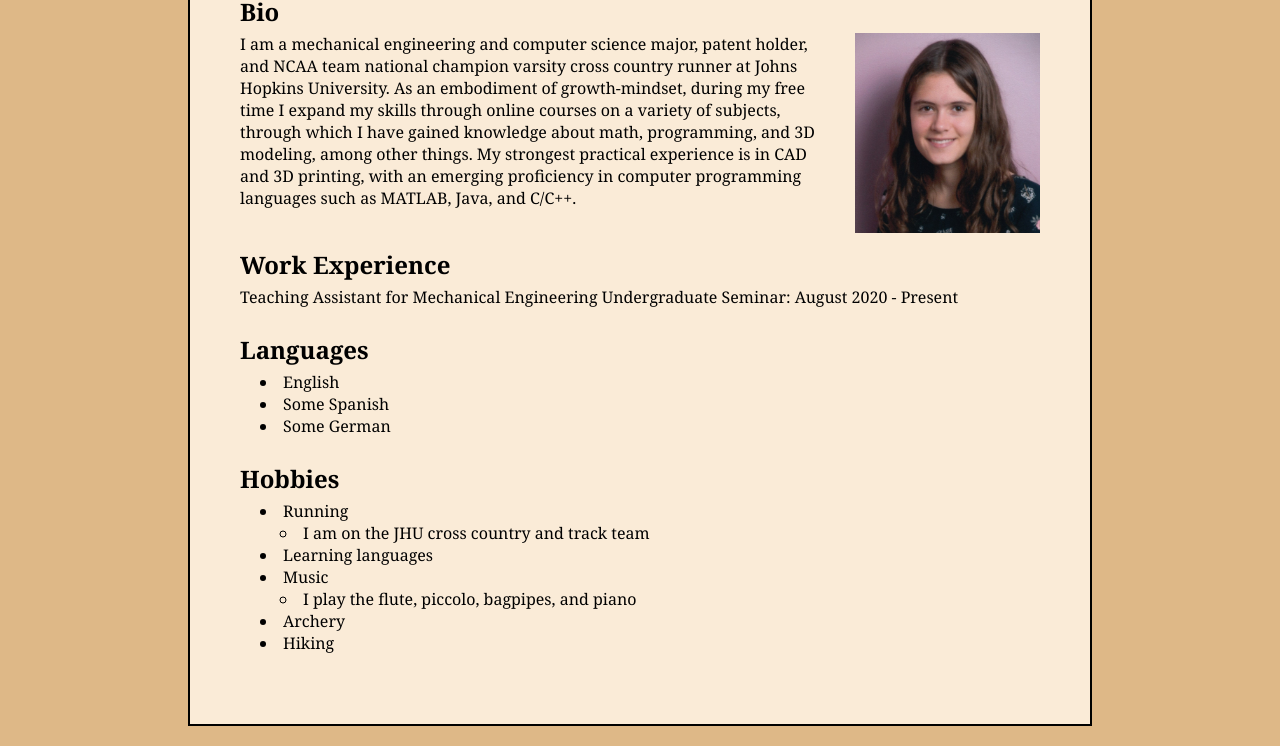
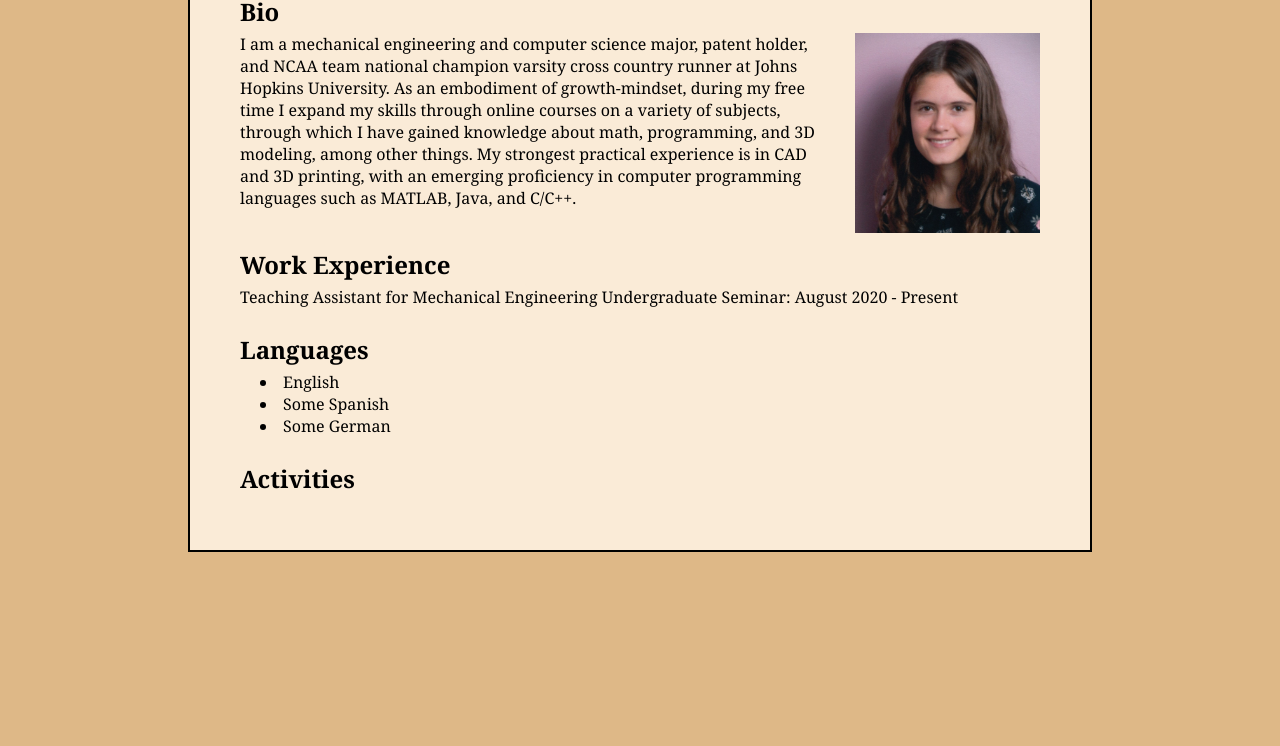
Before and after one commit to kpei1/eng-portfolio, a plain HTML site: page about.html in a window 1280 px wide. Shown: the part 155-901 px from the top of the page. After the commit the page ends 800 px from the top, so only its background shows below. Drawn offline with Linux system fonts and the light colour scheme.

Commit message:
Changed hobbies to activities

```diff
--- a/about.html
+++ b/about.html
@@ -28,8 +28,8 @@
                     <li>Some Spanish</li>
                     <li>Some German</li>
                 </ul>
-                <h2>Hobbies</h2>
-                <ul>
+                <h2>Activities</h2>
+                <!--<ul>
                     <li>Running</li>
                     <ul class="about-ul"><li>I am on the JHU cross country and track team</li></ul>
                     <li>Learning languages</li>
@@ -37,9 +37,10 @@
                     <ul class="about-ul">
                         <li>I play the flute, piccolo, bagpipes, and piano</li>
                     </ul>
+                    <li>Socializing foster puppies</li>
                     <li>Archery</li>
                     <li>Hiking</li>
-                </ul>
+                </ul>-->
             </div>
         </div>
     </body>
```
